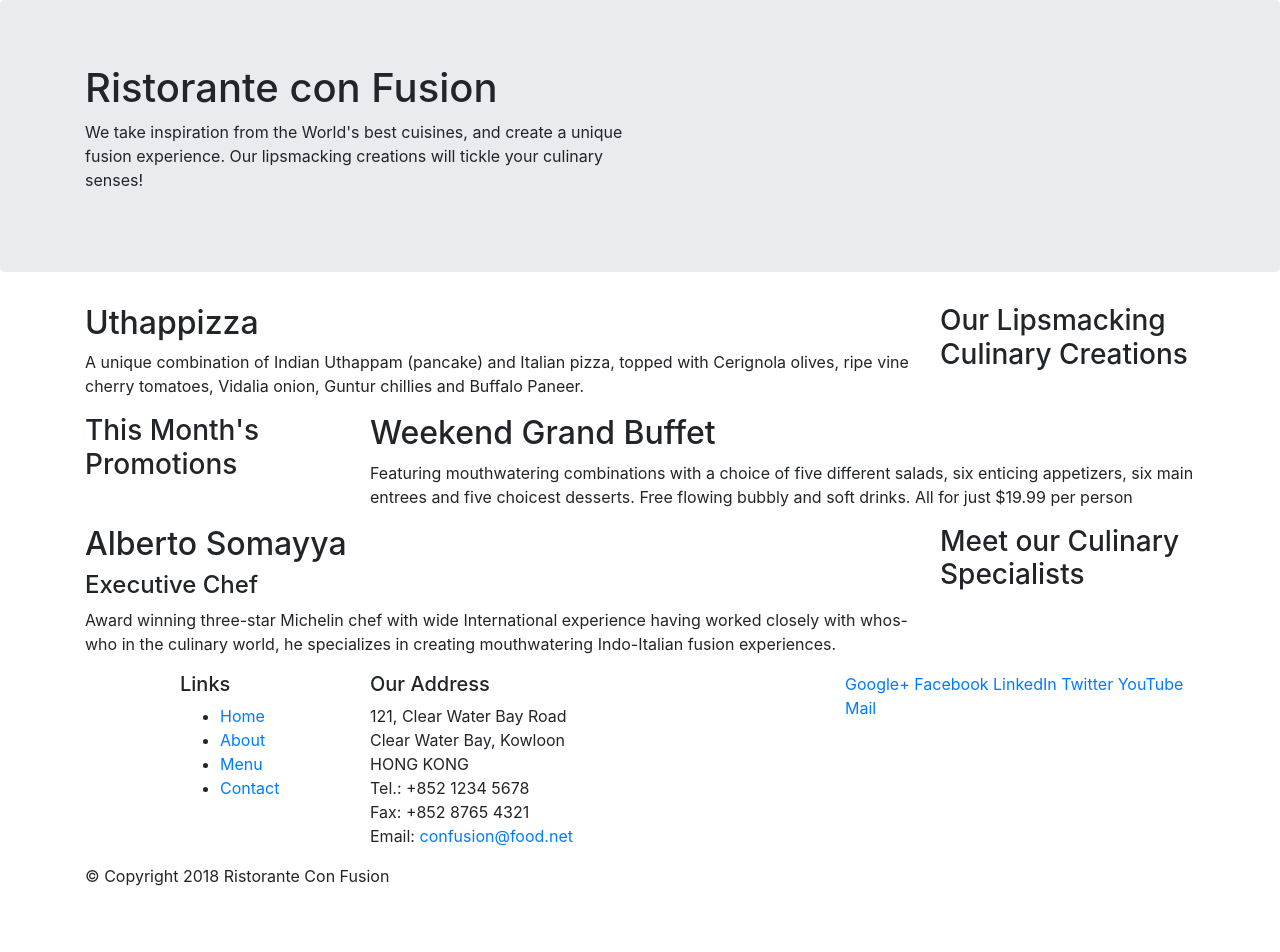
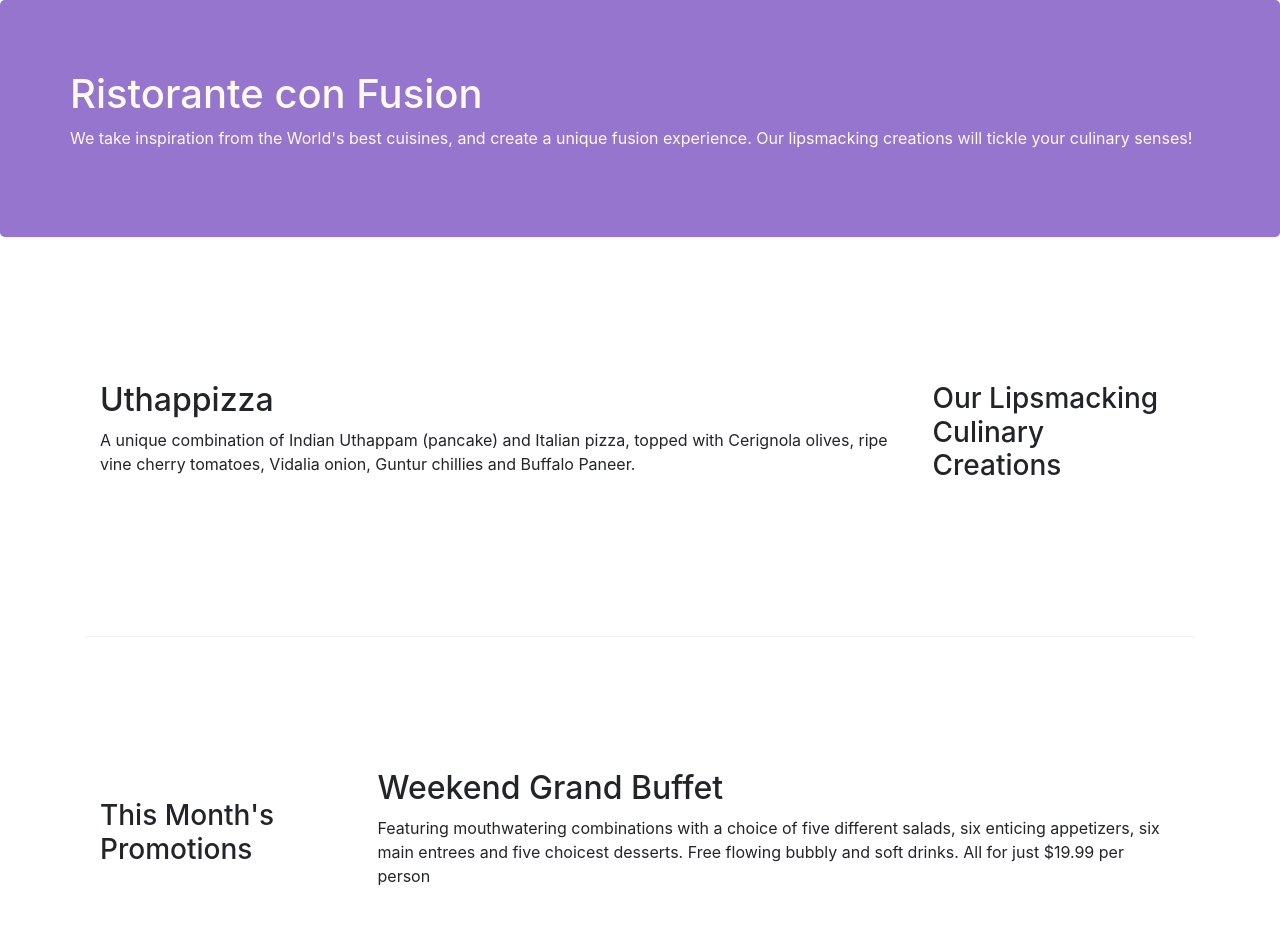
Before and after one commit to kylemuch/conFusion, a website: page index.html in a window 1280 px wide. Shown: the top 952 px of the page. Before the commit the page ends 904 px from the top, so only its background shows below. Drawn offline with nearby package versions, Linux system fonts and the light colour scheme.

Commit message:
Bootstrap Grid Part 2

```diff
--- /dev/null
+++ b/css/styles.css
@@ -0,0 +1,30 @@
+.row-header {
+  margin: 0px auto;
+  padding: 0px auto;
+}
+
+.row-content {
+  margin: 0px auto;
+  padding: 50px 0px 50px 0px;
+  border-bottom: 1px ridge;
+  min-height: 400px;
+}
+
+.footer {
+  background-color: #d1c4e9;
+  margin: 0px auto;
+  padding: 20px 0px;
+}
+
+.jumbotron {
+  padding: 70px 30px;
+  margin: 0px auto;
+  background: #9575cd;
+  color: floralwhite;
+}
+
+.address {
+  font-size: 80%;
+  margin: 0px;
+  color: #0f0f0f
+}
--- a/index.html
+++ b/index.html
@@ -9,6 +9,7 @@
 
         <!-- Bootstrap CSS -->
         <link rel="stylesheet" href="node_modules/bootstrap/dist/css/bootstrap.min.css">
+        <link rel="stylesheet" href="css/styles.css">
     <title>Ristorante Con Fusion</title>
 </head>
 
@@ -16,7 +17,7 @@
 
     <header class="jumbotron">
         <div class="container">
-            <div class="row">
+            <div class="row row-header>
                 <div class="col-12 col-sm-6">
                     <h1>Ristorante con Fusion</h1>
                     <p>We take inspiration from the World's best cuisines, and create a unique fusion experience. Our lipsmacking creations will tickle your culinary senses!</p>
@@ -28,7 +29,7 @@
     </header>
 
     <div class="container">
-        <div class="row">
+        <div class="row row-content align-items-center">
             <div class="col-12 col-sm-4 order-sm-last col-md-3">
                 <h3>Our Lipsmacking Culinary Creations</h3>
             </div>
@@ -39,8 +40,8 @@
         </div>
 
 
-        <div class="row">
-            <div class="col-12 col-sm-4 col-md-3">
+        <div class="row row-content align-items-center">
+            <div class="col-12 col-sm-4 col-md-3 ">
                 <h3>This Month's Promotions</h3>
             </div>
             <div class="col col-sm col-md">
@@ -49,7 +50,7 @@
             </div>
         </div>
 
-        <div class="row">
+        <div class="row row-content align-items-center">
             <div class="col-12 col-sm-4 order-sm-last col-md-3">
                 <h3>Meet our Culinary Specialists</h3>
             </div>
@@ -61,12 +62,12 @@
         </div>
     </div>
 
-    <footer>
+    <footer class="footer">
         <div class="container">
             <div class="row">
                 <div class="col-4 offset-1 col-sm-2">
                     <h5>Links</h5>
-                    <ul>
+                    <ul class="list-unstyled">
                         <li><a href="#">Home</a></li>
                         <li><a href="#">About</a></li>
                         <li><a href="#">Menu</a></li>
@@ -84,8 +85,8 @@
 		              Email: <a href="mailto:confusion@food.net">confusion@food.net</a>
 		           </address>
                 </div>
-                <div class="col-12 col-sm-4">
-                    <div>
+                <div class="col-12 col-sm-4 align-self-center">
+                    <div class="text-center">
                         <a href="http://google.com/+">Google+</a>
                         <a href="http://www.facebook.com/profile.php?id=">Facebook</a>
                         <a href="http://www.linkedin.com/in/">LinkedIn</a>
@@ -95,7 +96,7 @@
                     </div>
                 </div>
            </div>
-           <div class="row">
+           <div class="row justify-content-center">
                 <div class="col-auto">
                     <p>© Copyright 2018 Ristorante Con Fusion</p>
                 </div>
```
